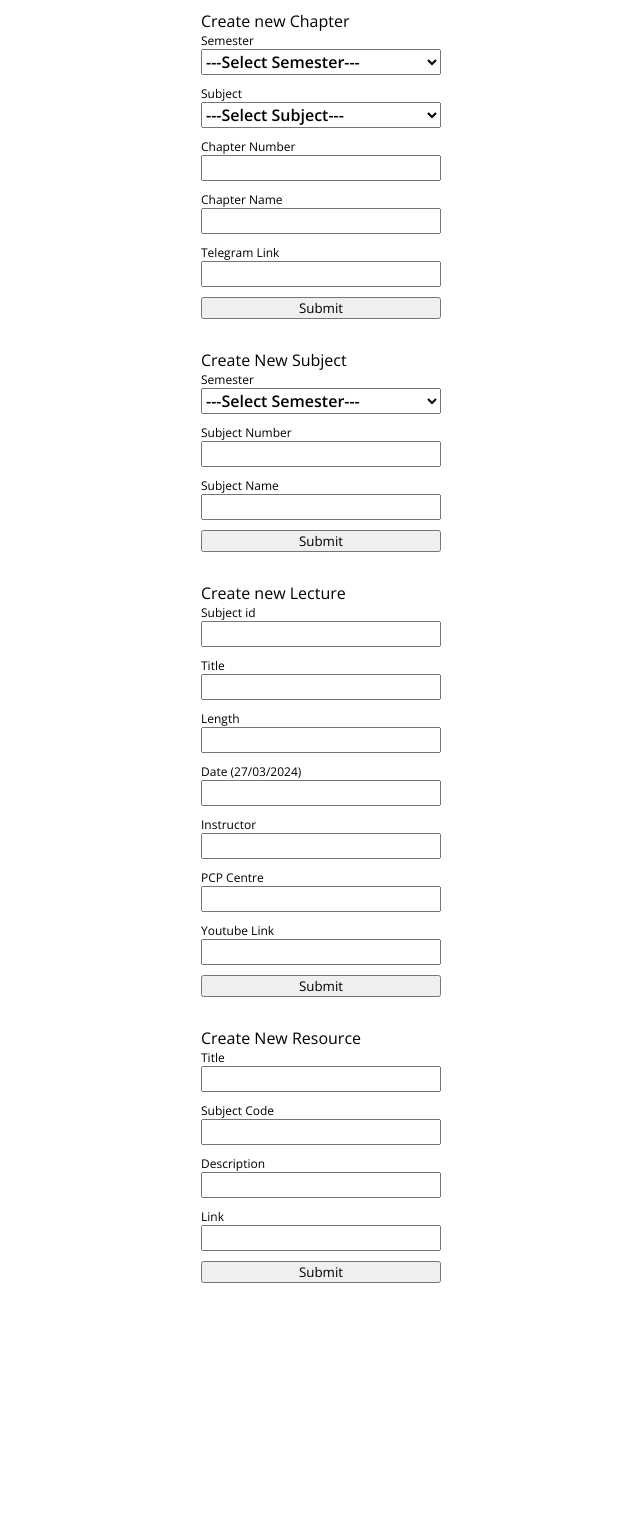
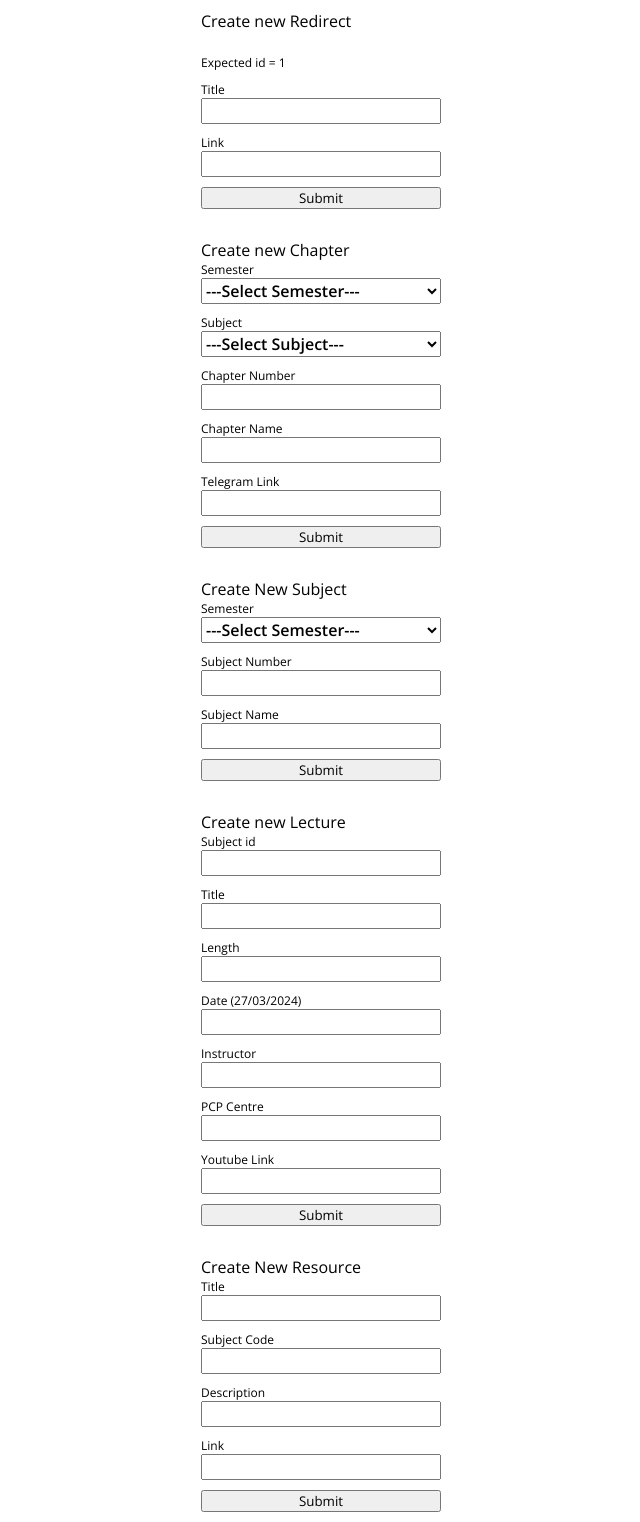
Before and after one commit to idolcs/idolcs.com, a PHP site: page /admin/index.php in a window 1280 px wide. Shown: the whole page, without its empty margins (199-839 px from the left). Before the commit the page ends 1283 px from the top, so only its background shows below. Run offline with PHP 8.4, Linux system fonts and the light colour scheme; data that the repository does not hold is empty.

Commit message:
redirect added

```diff
--- a/admin/index.php
+++ b/admin/index.php
@@ -12,6 +12,38 @@
 
 <body>
     <div id="main_wrapper">
+
+        <div class="div_1">
+            <p>Create new Redirect</p>
+            <form class="form_div" action="admin/form_actions.php" method="post">
+                <label for="">
+                    <br>
+                    <p>Expected id = <?php
+    include "../php/db.php";
+    $query = 'SELECT `id` FROM `redirects` ORDER BY `id` DESC LIMIT 1';
+    $result = mysqli_query($db, $query);
+    if ($result) {
+        $row = mysqli_fetch_array($result);
+        $new_id = (int)$row['id'] + 1;
+        echo $new_id;
+    }
+
+                    ?></p>
+                </label>
+                <label for="">
+                    <p>Title</p>
+                    <input name="title" type="text" maxlength="255">
+                </label>
+                <label for="">
+                    <p>Link</p>
+                    <input name="link" type="text">
+                </label>
+                <input type="hidden" name="new_redirect">
+                <button type="submit">Submit</button>
+            </form>
+        </div>
+
+        <div class="divider_1"></div>
 
         <div class="div_1">
             <p>Create new Chapter</p>
```
Also changed, not shown: admin/form_actions.php (+14 -0 lines), handlers/redirect.php (added, +13 -0 lines), .htaccess, admin/.htaccess, css/admin.css (line endings or trailing spaces).
